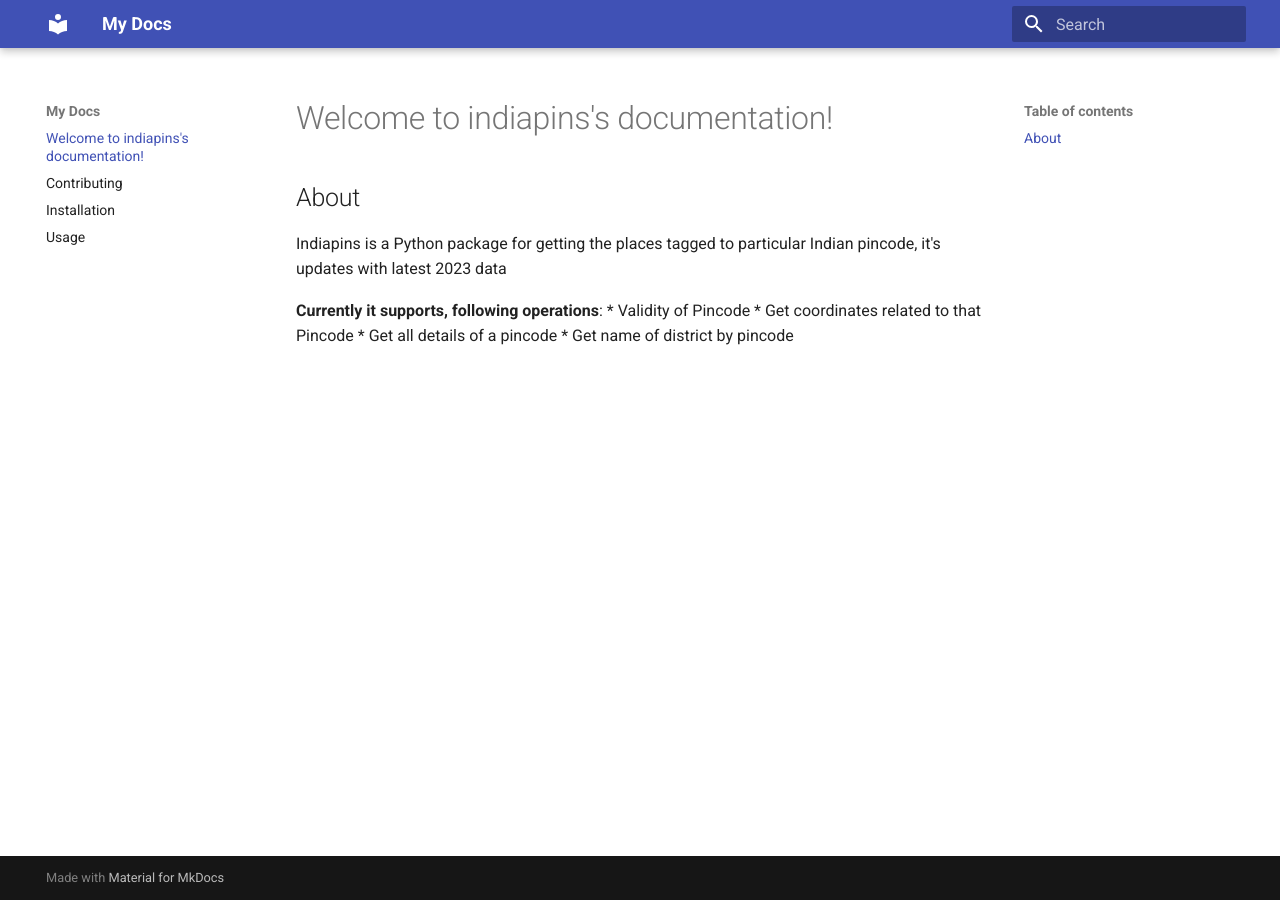
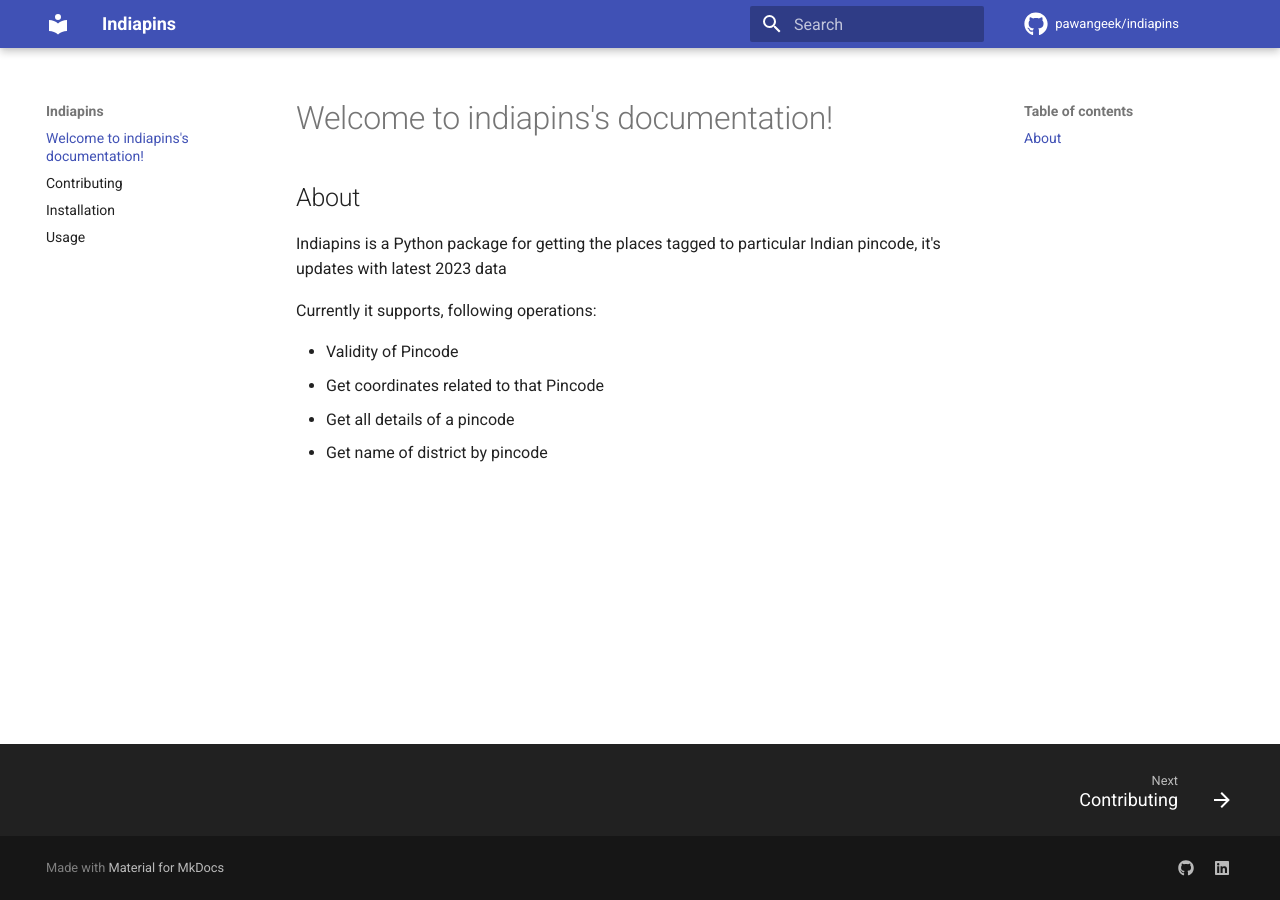
Before and after one commit to pawangeek/indiapins, an MkDocs documentation site: the page built from docs/index.md, in a window 1280 px wide. Built offline with MkDocs 1.6.1 and Material for MkDocs 9.7.7, drawn with Linux system fonts in a browser that asks for light colours; comment, search, counter and statistics services are not loaded.

Commit message:
fix: docs fix

```diff
--- a/docs/index.md
+++ b/docs/index.md
@@ -4,8 +4,9 @@
 
 Indiapins is a Python package for getting the places tagged to particular Indian pincode, it's updates with latest 2023 data
 
-**Currently it supports, following operations**:
-* Validity of Pincode
-* Get coordinates related to that Pincode
-* Get all details of a pincode
-* Get name of district by pincode
+Currently it supports, following operations:
+
+- Validity of Pincode
+- Get coordinates related to that Pincode
+- Get all details of a pincode
+- Get name of district by pincode
--- a/mkdocs.yml
+++ b/mkdocs.yml
@@ -1,3 +1,15 @@
-site_name: My Docs
+site_name: Indiapins
 theme:
   name: material
+  icon:
+      repo: fontawesome/brands/github
+  features:
+      - navigation.footer
+repo_url: https://github.com/pawangeek/indiapins
+repo_name: pawangeek/indiapins
+extra:
+  social:
+    - icon: fontawesome/brands/github
+      link: https://github.com/pawangeek
+    - icon: fontawesome/brands/linkedin
+      link: https://in.linkedin.com/in/pawan-jain
```
Also changed, not shown: README.rst, 1 other file.
